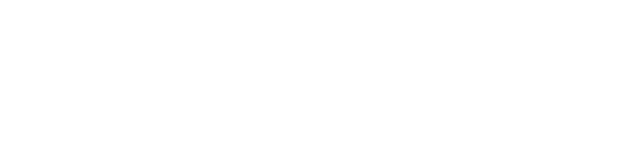
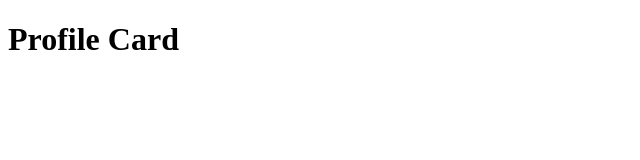
Before and after one commit to jricardocarreira/profile-card, a plain HTML site: page index.html in a window 1280 px wide. Shown: the whole page, without its empty margins (0-640 px from the left). Drawn offline with Linux system fonts and the light colour scheme.

Commit message:
alteração teste

```diff
--- a/index.html
+++ b/index.html
@@ -7,6 +7,7 @@
     <title>Profile Card</title>
 </head>
 <body>
+    <h1>Profile Card</h1>
 
 </body>
 </html>
```
